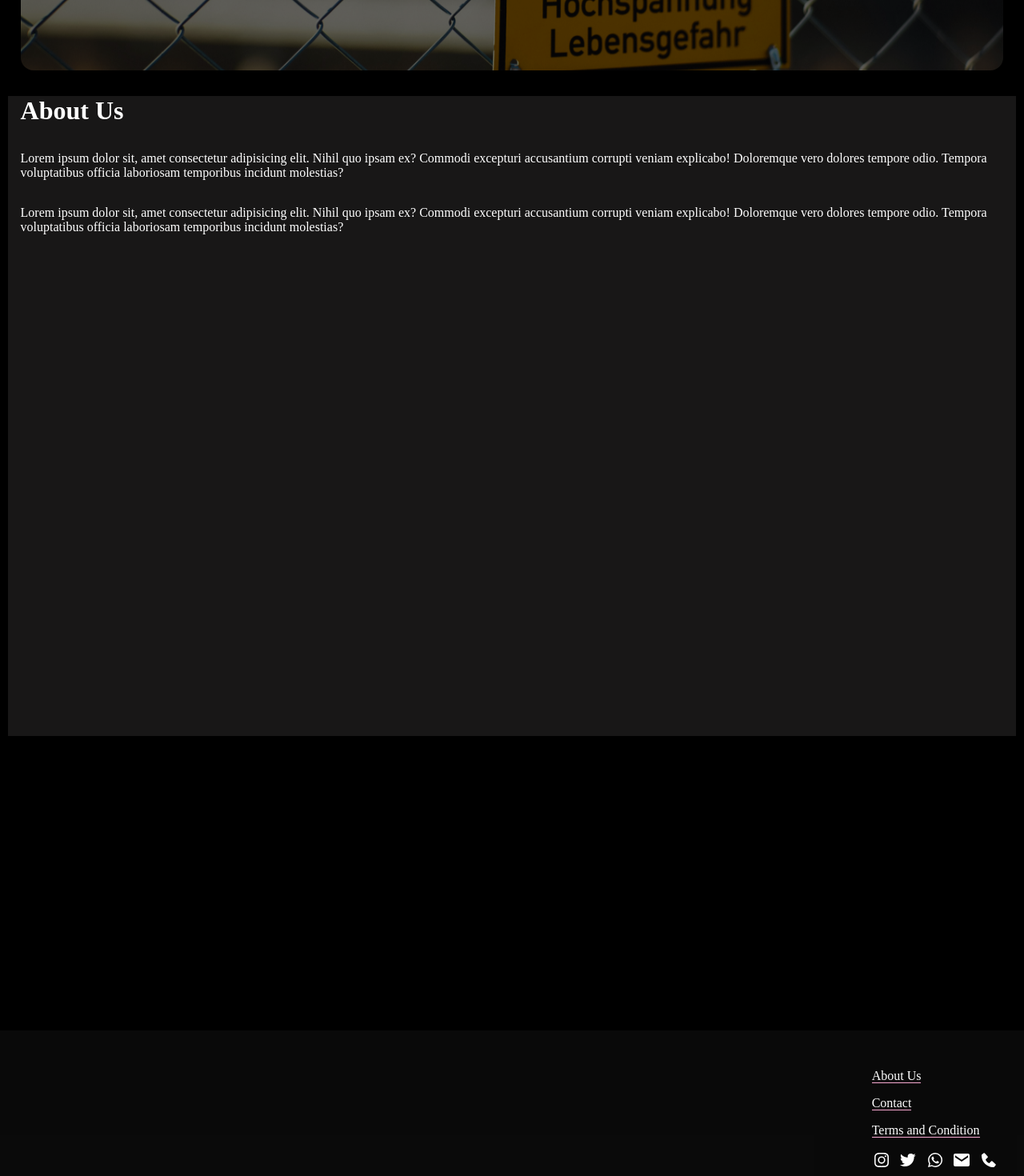
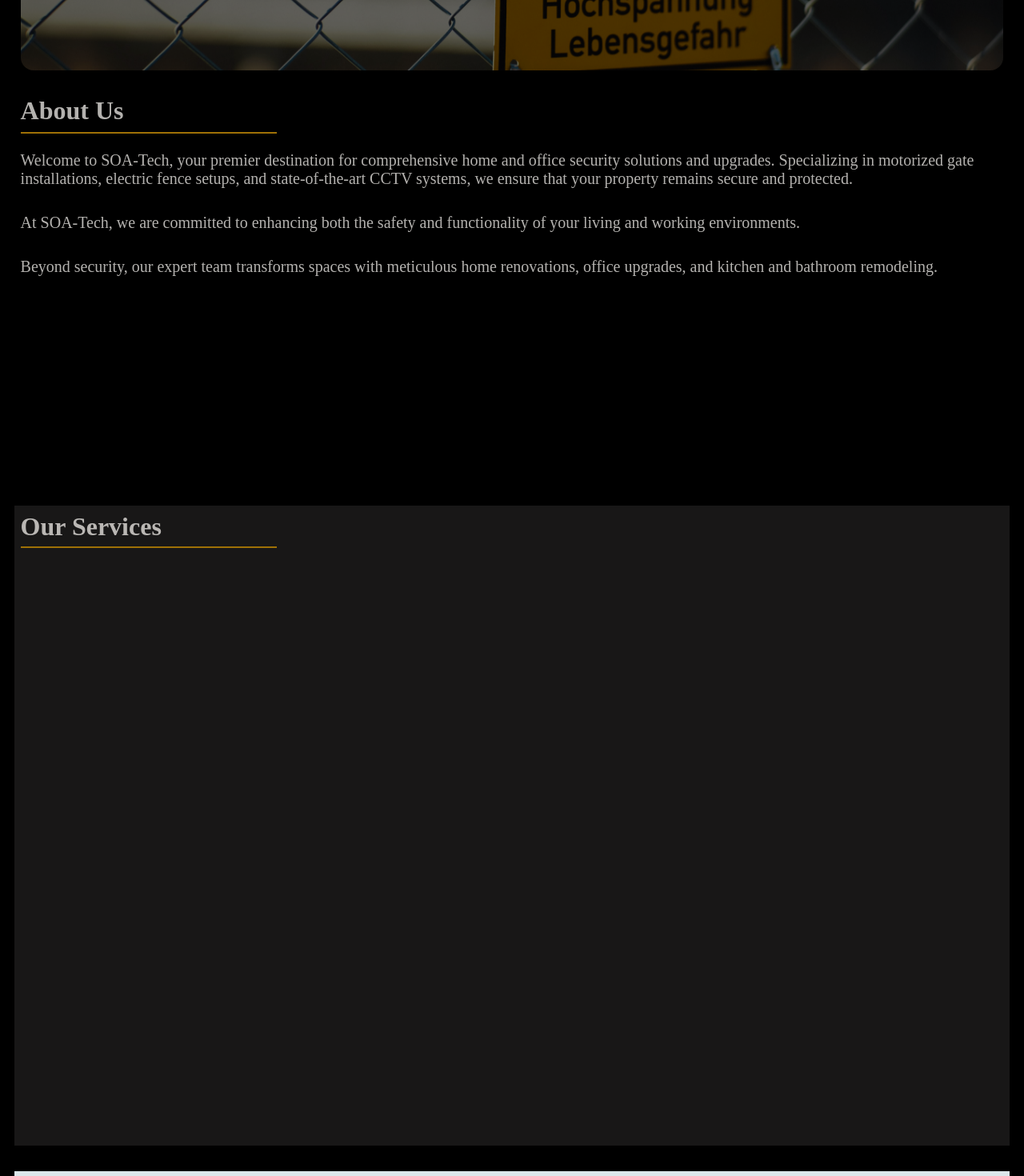
Before and after one commit to firemasterleo/shapestation2, a Vue app: page /TestPage in a window 1280 px wide. Shown: the part 360-1830 px from the top of the page at 80% size. Built offline with nearby package versions, Linux system fonts and the light colour scheme.

Commit message:
Update TestPage.vue

```diff
--- a/src/components/TestPage.vue
+++ b/src/components/TestPage.vue
@@ -73,15 +73,22 @@
         </div>
 
         <div class="section2">
-            <h1>About Us</h1>
-            <p>Lorem ipsum dolor sit, amet consectetur
-                adipisicing elit. Nihil quo ipsam ex? Commodi excepturi accusantium corrupti
-                veniam explicabo! Doloremque vero dolores tempore odio. Tempora voluptatibus officia
-                laboriosam temporibus incidunt molestias?</p>
-            <p>Lorem ipsum dolor sit, amet consectetur
-                adipisicing elit. Nihil quo ipsam ex? Commodi excepturi accusantium corrupti
-                veniam explicabo! Doloremque vero dolores tempore odio. Tempora voluptatibus officia
-                laboriosam temporibus incidunt molestias?</p>
+            <h1>About Us
+
+            </h1>
+            <div class="underline"></div>
+            <p>Welcome to SOA-Tech, your premier destination for comprehensive home and office security solutions and upgrades. Specializing in motorized gate installations, electric fence setups, and state-of-the-art CCTV systems, we ensure that your property remains secure and protected.</p>
+            <p>At SOA-Tech, we are committed to enhancing both the safety and functionality of your living and working environments.</p>
+            <p>Beyond security, our expert team transforms spaces with meticulous home renovations, office upgrades, and kitchen and bathroom remodeling.</p>
+        </div>
+        <div class="section3">
+            <h1>Our Services</h1>
+            <div class="underline"></div>
+
+
+        </div>
+        <div class="section4">
+
         </div>
 
 
@@ -93,7 +100,7 @@
 <style lang="scss" scoped>
 
 .body {
-    height: 100rem;
+    // height: 100rem;
     width: 100vw;
     background-color: rgb(0, 0, 0);
     color: white;
@@ -299,19 +306,84 @@
         }
 
         .section2 {
+            // border: solid red;
+
             position: relative;
             z-index: 3;
-            height: 50rem;
-            background-color: rgb(24, 23, 23);
+            height: 30rem;
+            background-color: rgb(0, 0, 0);
             margin-top: 2rem;
 
-            padding-inline: 1rem;
+            margin-inline: 0.5rem;
+            padding-inline: 0.5rem;
             // margin-top: -5rem;
             display: flex;
             flex-direction: column;
             gap: 2rem;
 
+            h1 {
+                color: rgba(239, 236, 232, 0.753);
+            }
+            p {
+                color: rgba(239, 236, 232, 0.753);
+                font-size: 20px;
 
+            }
+
+            .underline {
+                position: absolute;
+                top: 2.8rem;
+                width: 20rem;
+                height: 2px;
+                background-color: rgb(159, 113, 6);
+            }
+
+
+
+
+
+
+
+        }
+        .section3 {
+            position: relative;
+            // border: solid red;
+            height: 50rem;
+            background-color: rgb(24, 23, 23);
+            margin-top: 2rem;
+            padding-top: 0.5rem;
+
+
+            margin-inline: 0.5rem;
+            padding-inline: 0.5rem;
+
+            h1 {
+                color: rgba(239, 236, 232, 0.753);
+            }
+
+
+
+
+
+            .underline {
+                position: absolute;
+                top: 3.2rem;
+                width: 20rem;
+                height: 2px;
+                background-color: rgb(159, 113, 6);
+            }
+        }
+
+        .section4 {
+            margin-top: 2rem;
+
+            // border: solid red;
+
+            height: 50rem;
+            background-color: rgb(220, 231, 235);
+
+            margin-inline: 0.5rem;
+            padding-inline: 0.5rem;
 
         }
 
```
